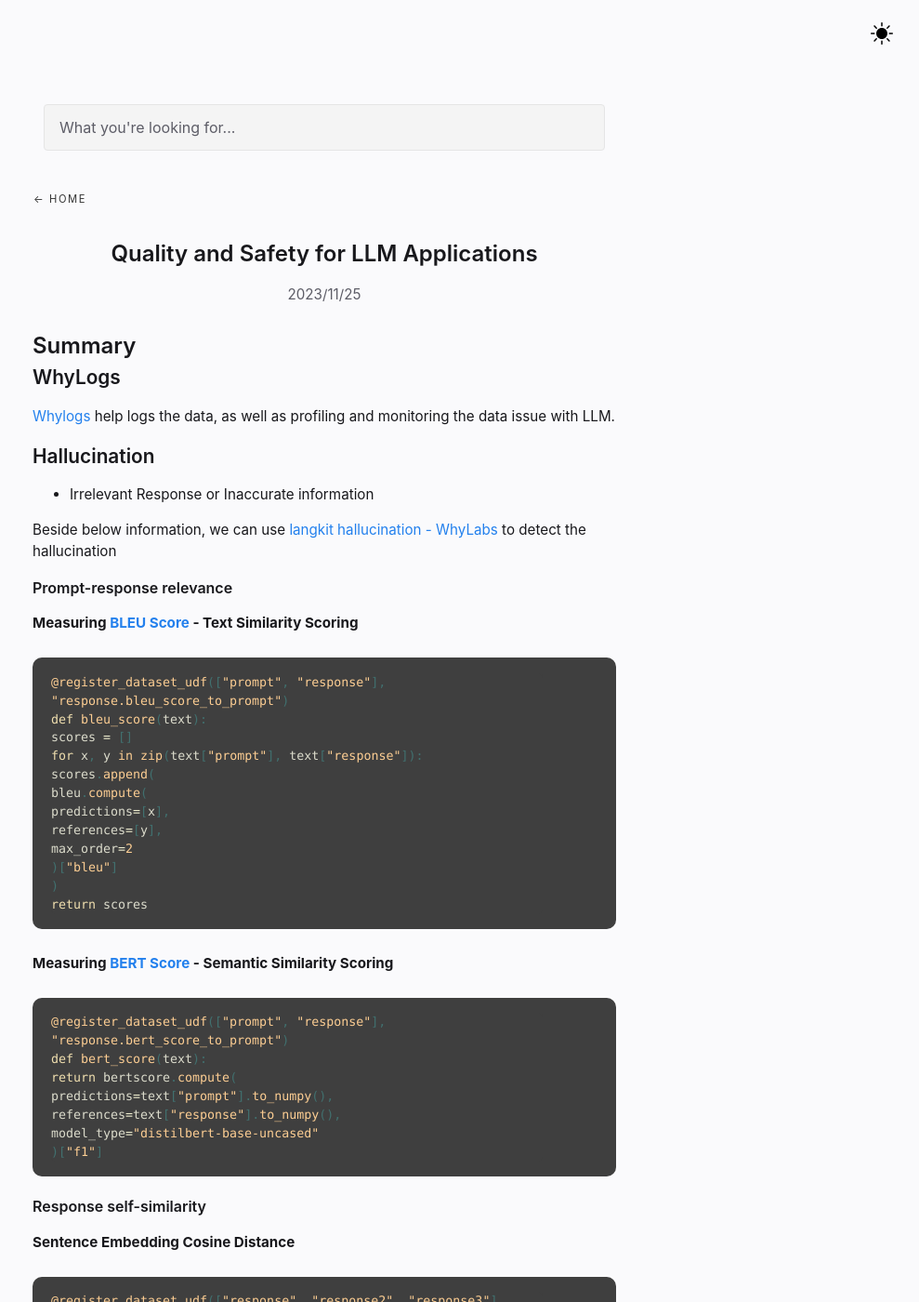
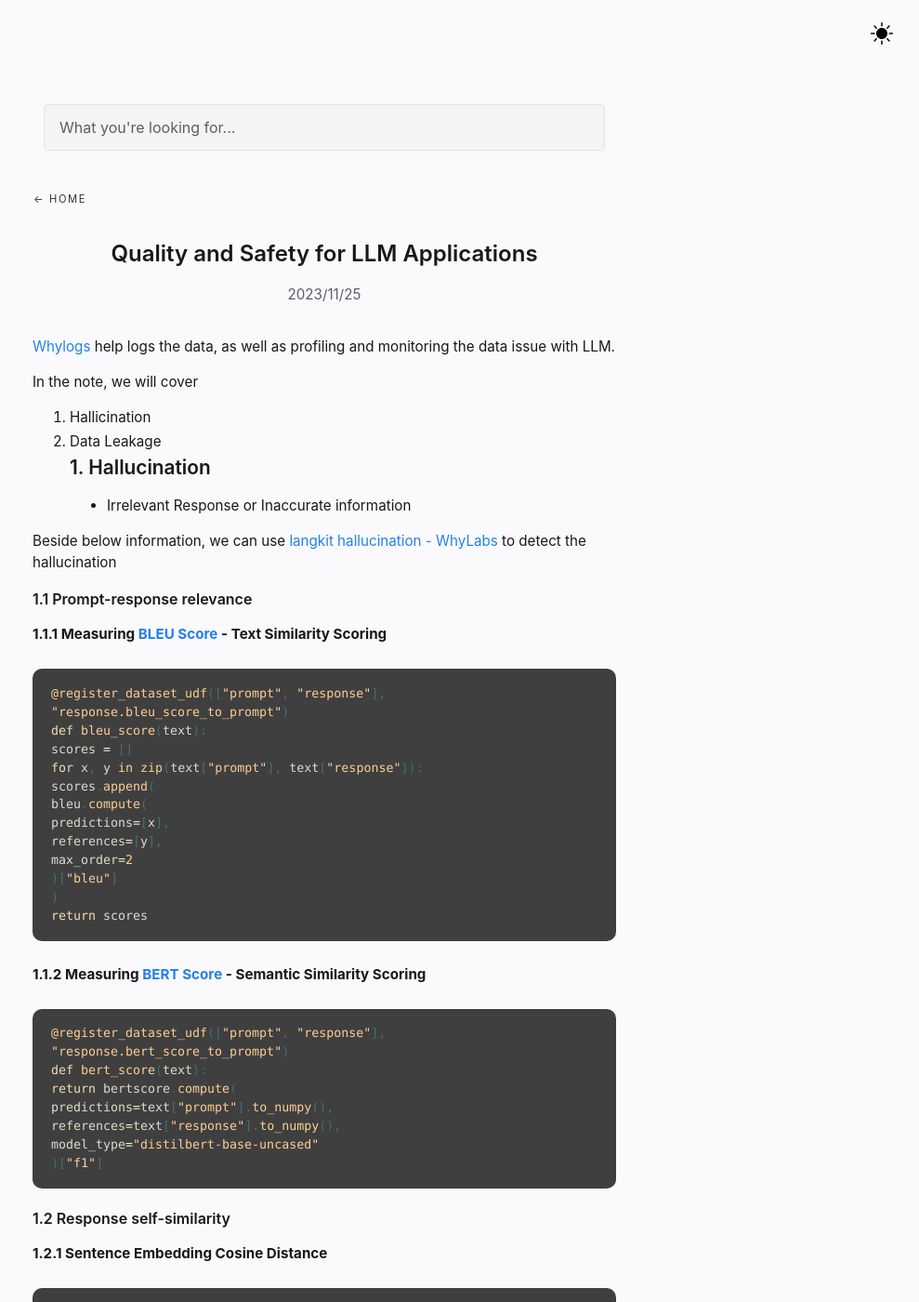
Before and after one commit to lukkiddd/lukkiddd.github.io, a Jekyll site: the page built from _notes/Public/Quality and Safety for LLM Applications.md, in a window 1280 px wide and 1400 px high. Shown: the whole window at 93% size, without its empty margins (291-1280 px from the left). Built offline with Jekyll 4.4.1, drawn with Linux system fonts in a browser that asks for light colours; some of the changed text lies outside the part shown.

Commit message:
Beutify some note

````diff
--- a/_notes/Public/Quality and Safety for LLM Applications.md
+++ b/_notes/Public/Quality and Safety for LLM Applications.md
@@ -4,19 +4,19 @@
 date: 2023-11-25
 ---
 
-## Summary
-
-### WhyLogs
 [Whylogs](https://github.com/whylabs/whylogs) help logs the data, as well as profiling and monitoring the data issue with LLM.
 
-### Hallucination
+In the note, we will cover
+1. Hallicination
+2. Data Leakage
+### 1. Hallucination
 - Irrelevant Response or Inaccurate information
 
 Beside below information, we can use [langkit hallucination - WhyLabs](https://github.com/whylabs/langkit/blob/main/langkit/docs/modules.md#hallucination) to detect the hallucination
 
-#### Prompt-response relevance
+#### 1.1 Prompt-response relevance
 
-**Measuring [BLEU Score](https://huggingface.co/spaces/evaluate-metric/bleu/blob/main/README.md) - Text Similarity Scoring**
+**1.1.1 Measuring [BLEU Score](https://huggingface.co/spaces/evaluate-metric/bleu/blob/main/README.md) - Text Similarity Scoring**
 ```python
 @register_dataset_udf(["prompt", "response"],
                       "response.bleu_score_to_prompt")
@@ -33,7 +33,7 @@
   return scores
 ```
 
-**Measuring [BERT Score](https://huggingface.co/spaces/evaluate-metric/bertscore) - Semantic Similarity Scoring**
+**1.1.2 Measuring [BERT Score](https://huggingface.co/spaces/evaluate-metric/bertscore) - Semantic Similarity Scoring**
 ```python
 @register_dataset_udf(["prompt", "response"], "response.bert_score_to_prompt")
 def bert_score(text):
@@ -43,9 +43,10 @@
       model_type="distilbert-base-uncased"
     )["f1"]
 ```
-#### Response self-similarity
+#### 1.2 Response self-similarity
 
-**Sentence Embedding Cosine Distance**
+
+**1.2.1 Sentence Embedding Cosine Distance**
 
 ```python
 @register_dataset_udf(["response", "response2", "response3"],
@@ -65,7 +66,7 @@
   return (cos_sim_with_response2 + cos_sim_with_response3) / 2
 ```
 
-**LLM self-evaluation**
+**1.2.2 LLM self-evaluation**
 
 ```python
 def prompt_single_llm_selfsimilarity(dataset, index):
@@ -85,9 +86,9 @@
         }]
     )
 ```
-### Data Leakage
+### 2. Data Leakage
 
-**Detect Patterns**
+**2.1 Detect Patterns**
 We can do it using regex using [langkit - WhyLabs](https://github.com/whylabs/langkit/blob/main/langkit/docs/modules.md#regexes)
 
 ```python
@@ -101,7 +102,7 @@
 ```
 
 
-**Entity Recognition**
+**2.2 Entity Recognition**
 
 We can detect named entity using [`span_marker`](https://github.com/tomaarsen/SpanMarkerNER)
 
@@ -125,7 +126,7 @@
         )
     return entity_counts
 ```
-**Toxicity**
+**2.3 Toxicity**
 
 Using huggingface transformer pipeline with toxicity model
 
@@ -140,13 +141,13 @@
             toxigen_hatebert(text["prompt"].to_list())]
 ```
 
-### Refusals and Prompt Injections
+### 3. Refusals and Prompt Injections
 
-#### Refusals
+#### 3.1 Refusals
 
 Refusals is when we don't want our LLM to response to inappropriate query, or prevent any harmful query to be perform.
 
-**String Matching**
+**3.1.1 String Matching**
 
 ```python
 @register_dataset_udf(["response"],"response.refusal_match")
@@ -155,7 +156,7 @@
                                          case = False)
 ```
 
-**Sentiment detection**
+**3.1.2 Sentiment detection**
 
 ```python
 from langkit import sentiment
@@ -166,18 +167,18 @@
 )
 ```
 
-#### Prompt Injections: Jailbreaks
+#### 3.2 Prompt Injections: Jailbreaks
 
 Be aware of [Jailbreak Chat](https://www.jailbreakchat.com/)
 
-**Text length**
+**3.2.1 Text length**
 ```python
 @register_dataset_udf(["prompt"],"prompt.text_length")
 def text_length(text):
     return text["prompt"].str.len()
 ```
 
-**Injection similarity**
+**3.2.2 Injection similarity**
 
 Using [langkit themes](https://github.com/whylabs/langkit/blob/main/langkit/themes.json)
 ```python
@@ -193,7 +194,7 @@
 themes.init(theme_json=json.dumps(injections_json))
 ```
 
-**Langkit injection**
+**3.2.3 Langkit injection**
 
 Read more [langkit injections](https://github.com/whylabs/langkit/blob/main/langkit/docs/modules.md#injections)
 ```python
@@ -205,8 +206,8 @@
     "injection"
 )
 ```
-### Passive and active monitoring
-#### Passive monitoring
+### 4. Passive and active monitoring
+#### 4.1 Passive monitoring
 Logging the data first, and later investigate.
 ```python
 llm_logger = why.logger(
@@ -216,7 +217,7 @@
 	schema = udf_schema()
 )
 ```
-#### Active monitoring
+#### 4.2 Active monitoring
 Logging the data, validate and create the guardrail, then filter the response before reply to the users
 
 ```python
````
Also changed, not shown: other parts of _notes/Public/Quality and Safety for LLM Applications.md (+3 -0 lines).
